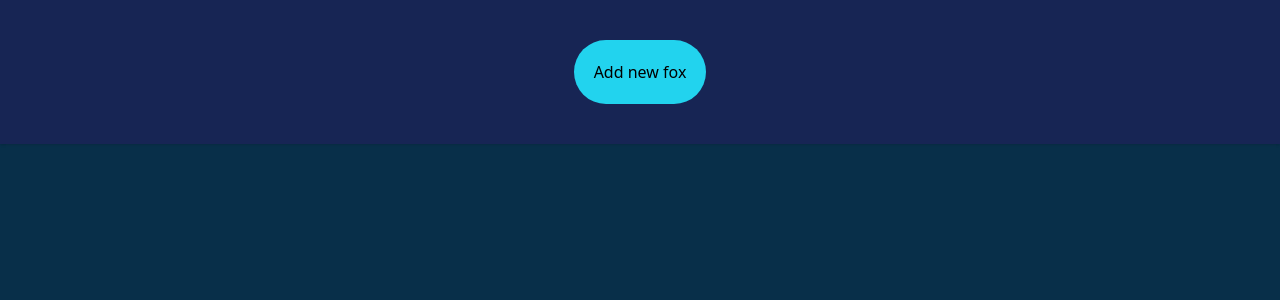
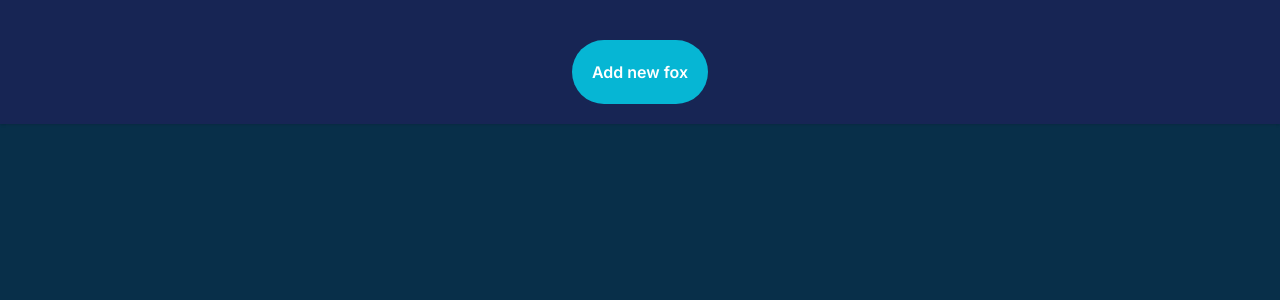
Before and after one commit to nicovalor/Random-Foxes-Generator, a Next.js app: page / in a window 1280 px wide. Shown: the top 300 px of the page. Built offline with nearby package versions, Linux system fonts and the light colour scheme.

Commit message:
more styles

```diff
--- a/pages/_document.tsx
+++ b/pages/_document.tsx
@@ -3,8 +3,12 @@ import { Html, Head, Main, NextScript } from 'next/document'
 export default function Document() {
   return (
     <Html lang="en">
-      <Head />
-      <body className='bg-sky-950'>
+      <Head>
+        <link rel="preconnect" href="https://fonts.googleapis.com" />
+        <link rel="preconnect" href="https://fonts.gstatic.com" />
+        <link href="https://fonts.googleapis.com/css2?family=Inter:wght@600&display=swap" rel="stylesheet" />
+      </Head>
+      <body className='bg-sky-950 font'>
         <Main />
         <NextScript />
       </body>
--- a/pages/index.tsx
+++ b/pages/index.tsx
@@ -25,7 +25,7 @@ export default function Home() {
 
       <main className='bg-sky-950'>
         <div className='bg-blue-950 shadow flex justify-center items-center'>
-          <button onClick={handleClick} className='my-10 rounded-full bg-cyan-400 p-5'>Add new fox</button>
+          <button onClick={handleClick} className='mt-10 mb-5 rounded-full bg-cyan-500 hover:bg-cyan-600 focus:outline-none focus:ring focus:ring-cyan-300 p-5'>Add new fox</button>
         </div>
         <div className='flex flex-col justify-center items-center '>
           {images.map((item,index) => { return <div key={index} className='w-96 h-fit'>
--- a/styles/globals.css
+++ b/styles/globals.css
@@ -1,3 +1,8 @@
 @tailwind base;
 @tailwind components;
 @tailwind utilities;
+
+.font {
+    font-family: 'Inter', sans-serif;
+    color: #ffffff;
+}
```
